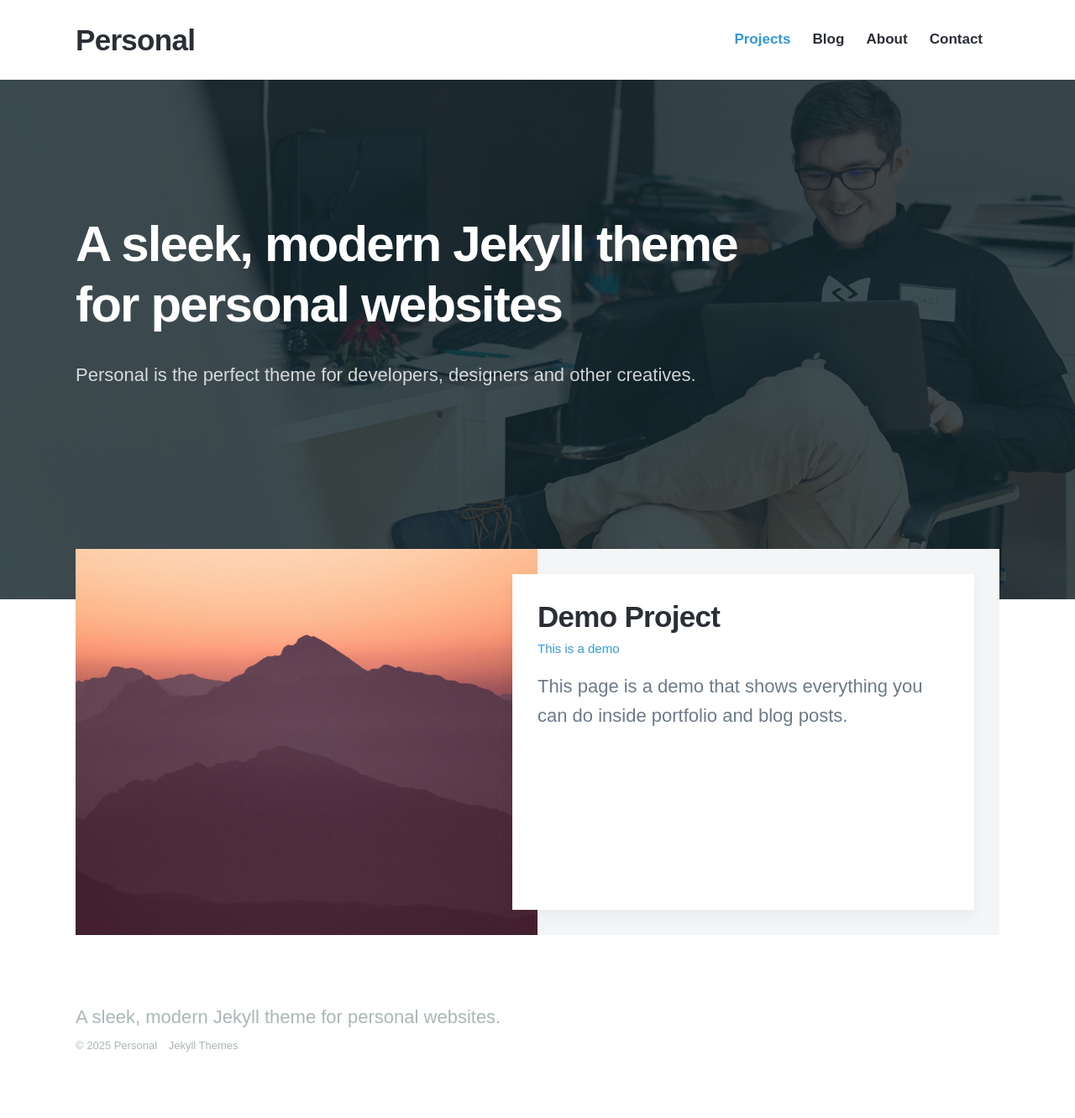
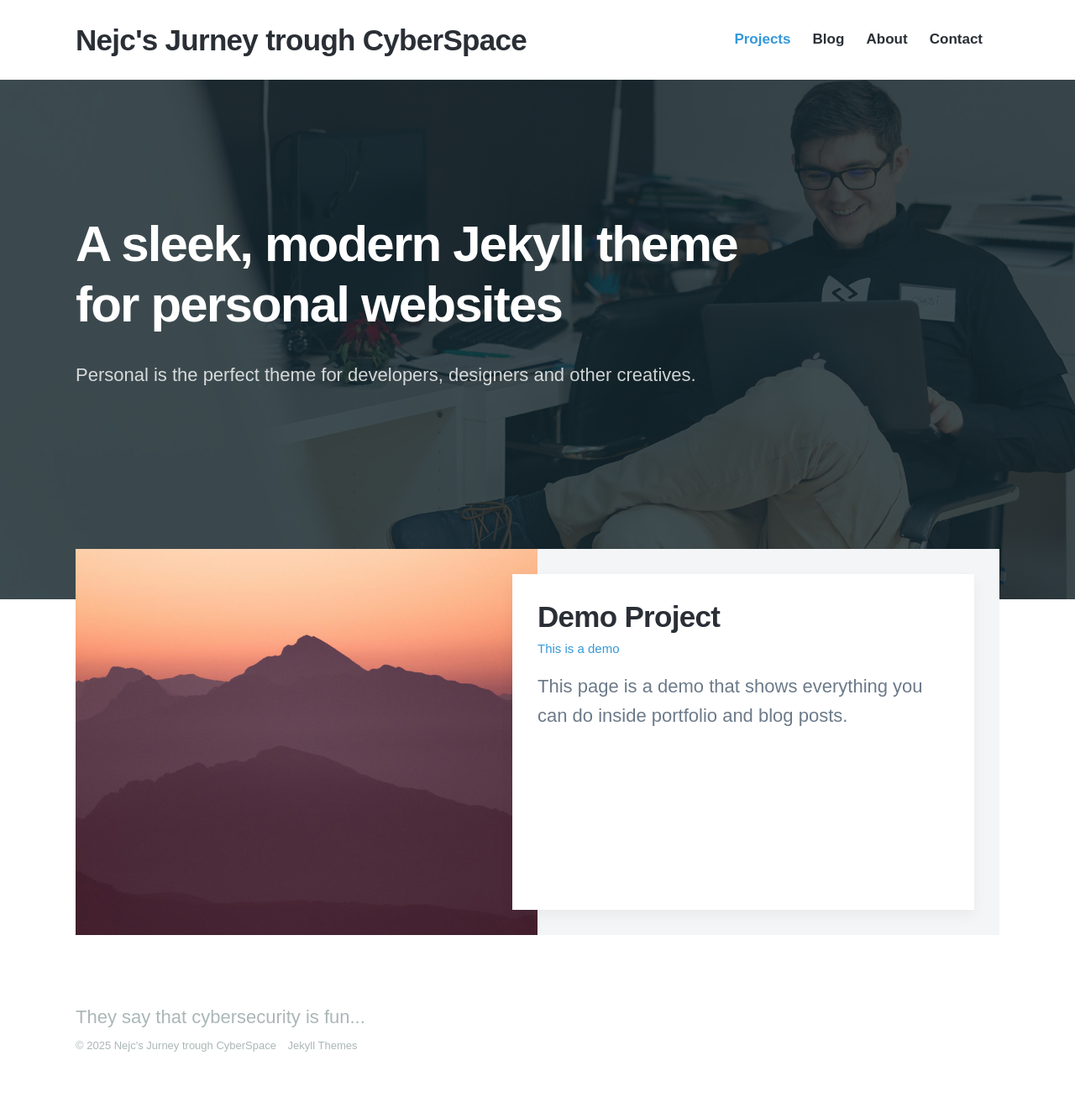
Before and after one commit to ljubica124/ljubica124.github.io, a Jekyll site: the page built from index.html, in a window 1280 px wide. Shown: the whole page at 84% size. Built offline with Jekyll 4.4.1, drawn with Linux system fonts in a browser that asks for light colours; nearby versions of some CDN libraries; some web fonts are replaced.

Commit message:
Minor changes, to test the settings.

```diff
--- a/_data/settings.yml
+++ b/_data/settings.yml
@@ -1,5 +1,5 @@
 basic_settings:
-  site_title: Personal
+  site_title: Nejc's Jurney trough CyberSpace
   favicon_image: /images/favicon.png
 
 header_settings:
@@ -18,7 +18,7 @@ menu_settings:
       url: '/contact'
 
 footer_settings:
-  footer_tagline: A sleek, modern Jekyll theme for personal websites.
+  footer_tagline: They say that cybersecurity is fun...
 
 hero_settings:
   overlay_opacity: 0.8
```
